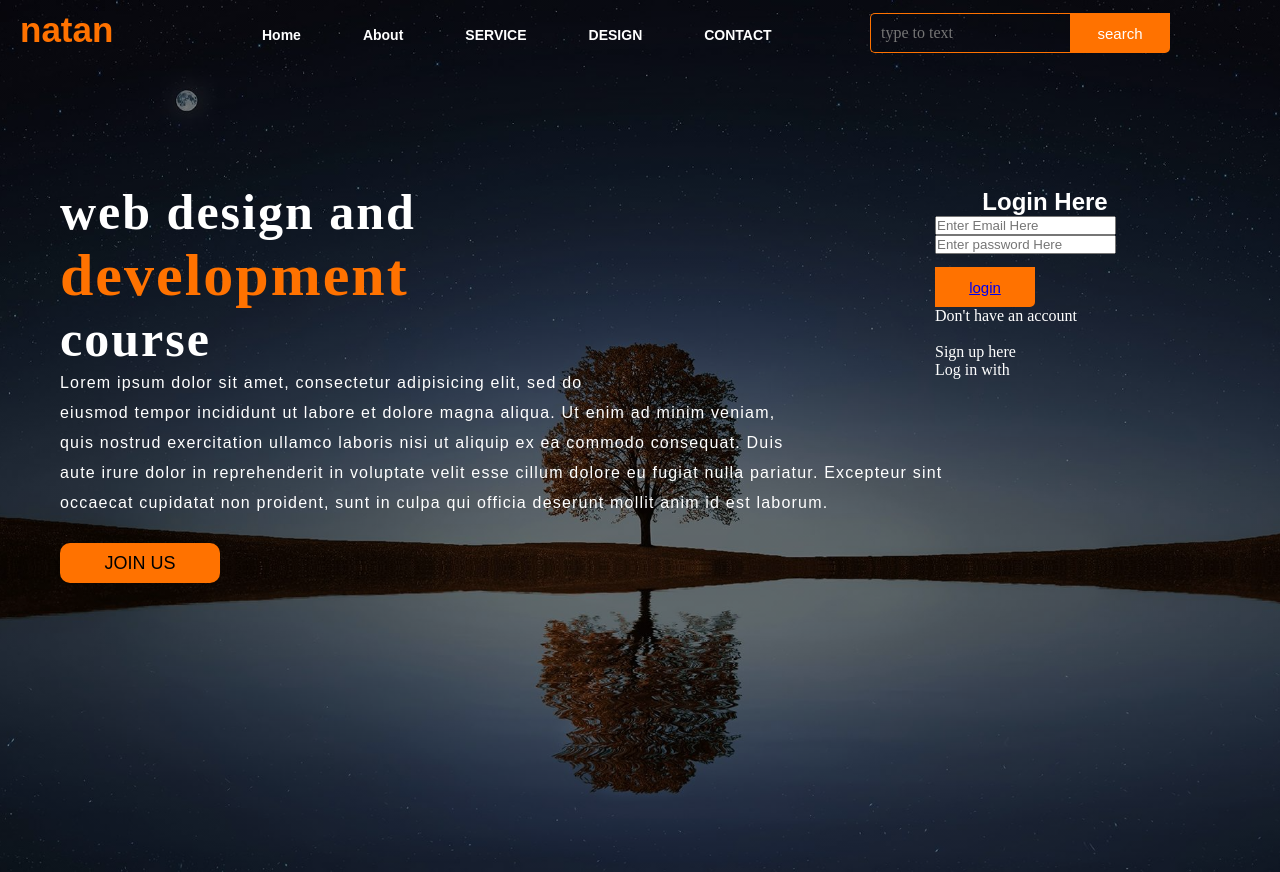
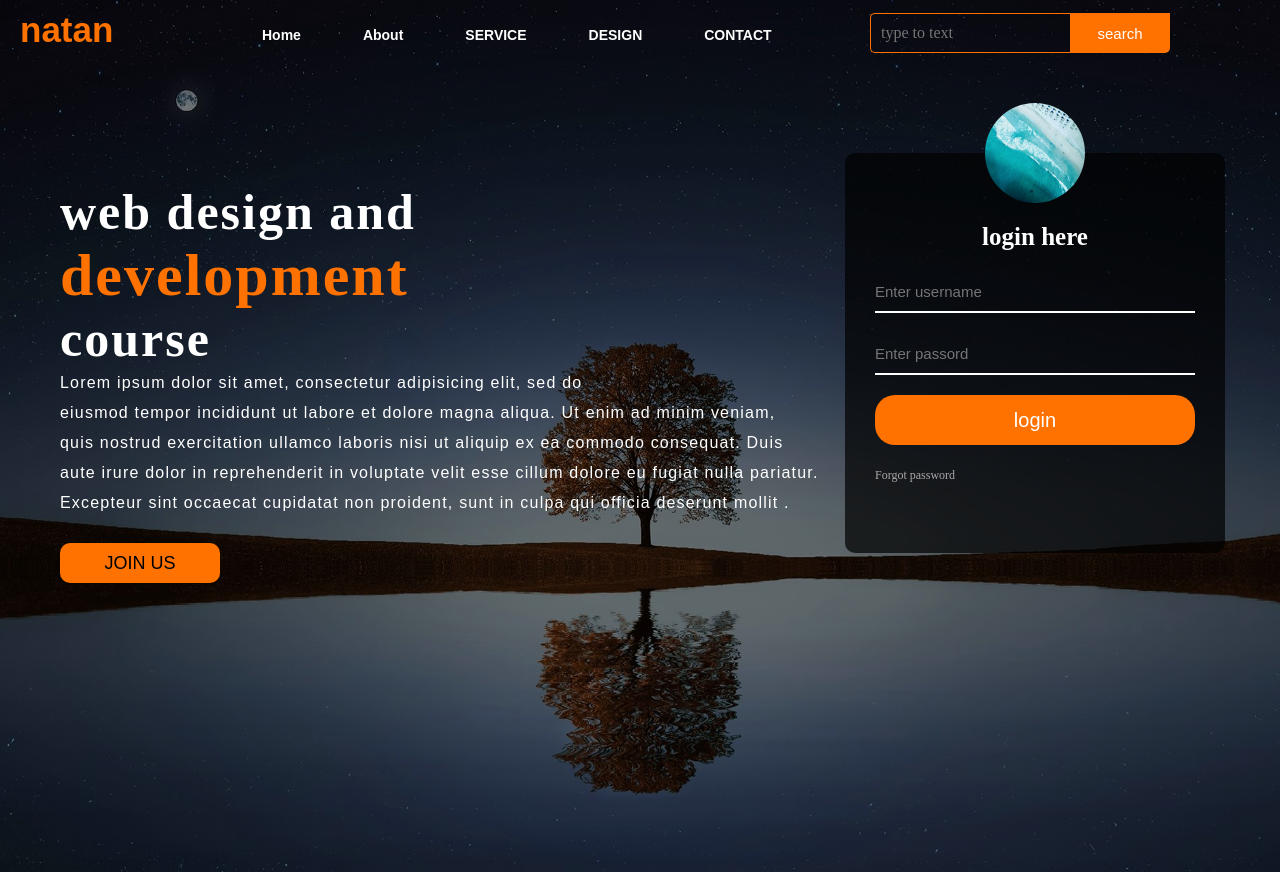
Before and after one commit to natantes2001/web-design, a plain HTML site: page index.html in a window 1280 px wide. Drawn offline with nearby package versions, Linux system fonts and the light colour scheme.

Commit message:
added login form

```diff
--- a/index.html
+++ b/index.html
@@ -13,31 +13,31 @@
 
 			<div class="menu">
 				<ul>
-					<li><a href="a">Home</a></li>
-					<li><a href="a">About</a></li>
-					<li><a href="a">SERVICE</a></li>
-					<li><a href="a">DESIGN</a></li>
-					<li><a href="a">CONTACT</a></li>
+					<li><a href="#">Home</a></li>
+					<li><a href="#">About</a></li>
+					<li><a href="#">SERVICE</a></li>
+					<li><a href="#">DESIGN</a></li>
+					<li><a href="#">CONTACT</a></li>
 				</ul>
 			</div>
 
 			<dir class="search">
 				<input class="srch" type="search" name="" placeholder="type to text">
-				<a href="a"> <button class="btn">search</button></a>
+				<a href="#"> <button class="btn">search</button></a>
 			</dir>
 		</div>
 		<dir class="content">
-			<h1>web design and <br><span>development</span> <br>course</h1>
+			<h1 class="res">web design and <br><span>development</span> <br>course</h1>
 			<p class="par">Lorem ipsum dolor sit amet, consectetur adipisicing elit, sed do <br> eiusmod
 			tempor incididunt ut labore et dolore magna aliqua. Ut enim ad minim veniam,<br>
 			quis nostrud exercitation ullamco laboris nisi ut aliquip ex ea commodo
 			consequat. Duis <br>aute irure dolor in reprehenderit in voluptate velit esse
-			cillum dolore eu fugiat nulla pariatur. Excepteur sint <br> occaecat cupidatat non
-			proident, sunt in culpa qui officia deserunt mollit anim id est laborum.</p>
+			cillum dolore eu fugiat nulla pariatur. <br> Excepteur sint occaecat cupidatat non
+			proident, sunt in culpa qui officia deserunt mollit .</p>
 
 			<button class="cn"><a href="a">JOIN US</a></b></button>
 			<div class="form">
-				<h2>Login Here</h2>
+				<!-- <h2>Login Here</h2>
 				<input type="email" name="email" placeholder="Enter Email Here">
 				<input type="password" name="" placeholder="Enter password Here">
 				<button class="btn"><a href="#">login</a></button>
@@ -45,9 +45,20 @@
 				<p class="link">Don't have an account</p><br>
 				<a class="#">Sign up here</a>
 				<p class="liw">Log in with</p>
-
+				 -->
+				 <div class="box">
+					<img src="father.jpg" class="image">
+					<h1 class="haha">login here</h1>
+					<form>
+						<input type="text" name="" placeholder="Enter username">
+						<input type="password" name="" placeholder="Enter passord">
+						<input type="submit" name="" value="login">
+						<a href="#">Forgot password</a>
+					</form>
+				</div>
 			</div>
 		</dir>
 	</div>
+	<script src="https://unpkg.com/ionicons@5.4.0/dist/ionicons.js"></script>
 </body>
 </html>
--- a/style.css
+++ b/style.css
@@ -107,7 +107,7 @@ ul li a:hover{
 	letter-spacing: 1.2px;
 	line-height: 30px;
 }
-.content h1{
+.content .res{
 	font-family: 'times new roman';
 	font-size: 50px;
 	padding-left: 20px;
@@ -140,16 +140,107 @@ ul li a:hover{
 .form{
 	width: 250px;
 	height: 380px;
-	background: linear-gradient(to top,rgba(0,0,0,0,8)50%,rgba(0,0,0,0,8)50%);
+	/*background: linear-gradient(to top,rgba(0,0,0,0.8)50%,rgba(0,0 ,0,0.8)50%);*/
 	position: absolute;
 	top: -20px;
 	left: 870px;
-	border-radius: 10px;
-	padding:25px;
+	/*border-radius: 10px;
+	padding:25px;*/
 
 }
-.form h2{
+/*.form h2{
 	width: 220px;
 	font-family:  sans-serif;
 	text-align: center;
+	color: #ff7200;
+	font-size: 22px;
+	background-color:#fff;
+	border-radius: 10px;
+	margin: 2px;
+	padding: 8px;
+
 }
+*//*.form input{
+    width:240px;
+    height:35px;
+    background: transparent;
+    border-bottom: 1px solid #ff7200;
+    border-top: none;
+    border- right: none;
+    border-left: none;
+    color: #fff;
+    font-size: 15px;
+    letter-spacing: 1px;
+    margin-top: 30px;
+    font-family: sans-serif;
+
+}
+*/
+/*.form input:focus{
+	outline: none;
+}
+*/
+.box{
+	height: 260px;
+	width: 320px;
+	background-color: #000000b3;
+	position: absolute;
+	color: #fff;
+	transform: translate(-50%, -50%);
+	left: 50%;
+	top: 50%;
+	padding: 70px 30px;
+	border-radius: 10px;
+}
+.image{
+	width: 100px;
+	height: 100px;
+	border-radius: 50px;
+	position: absolute;
+	top: -50px;
+	left: calc(50% - 50px);
+}
+.haha{
+	margin: 0;
+	padding: 0 0 20px;
+	text-align: center;
+	font-size: 25px;
+
+}
+.box input{
+	width: 100%;
+	margin-bottom: 20px;
+}
+.box input[type="text"], input[type="password"]{
+	border: none;
+	border-bottom: 2px solid #fff;
+	background-color: transparent;
+	outline: none;
+	height: 40px;
+	color: #fff;
+	font-size: 15px;
+}
+.box input[type="submit"]{
+	border: none;
+	outline: none;
+	height: 50px;
+	background-color: #ff7200;
+	color: #fff;
+	font-size: 20px;
+	border-radius: 20px;
+
+}
+.box input[type="submit"]:hover{
+	cursor: pointer;
+	background-color: #ffc107;
+}
+.box a{
+	text-decoration: none;
+	font-size: 12px;
+	line-height: 20px;
+	color: darkgray;
+
+}
+.box a:hover{
+	color: #ffc107;
+}
```
Also changed, not shown: father.jpg (added).
